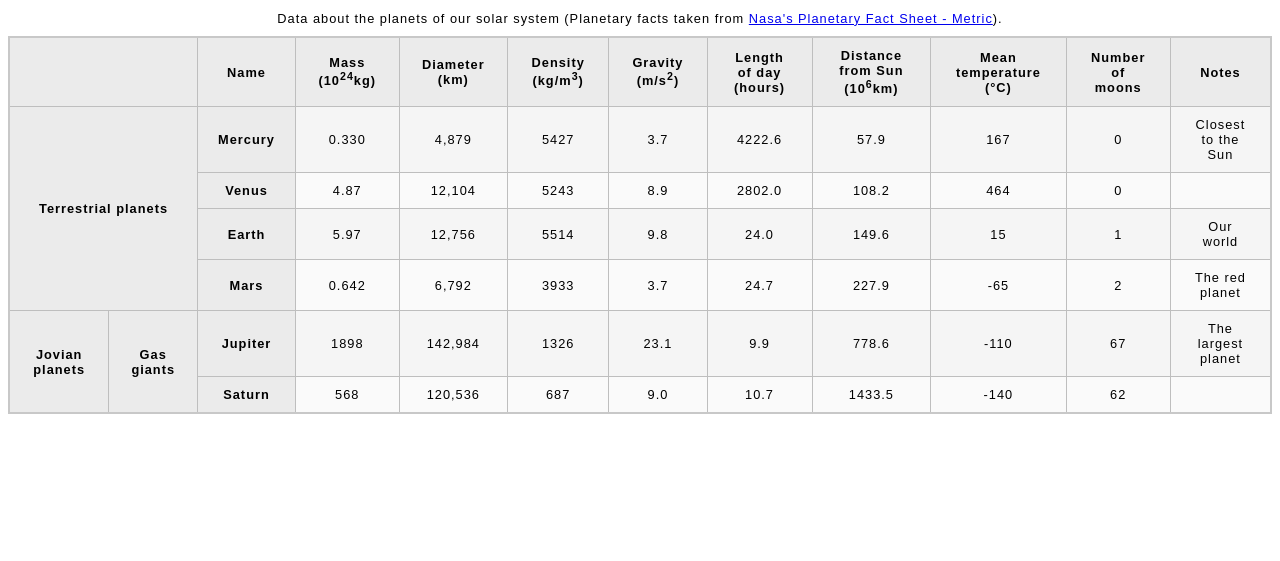
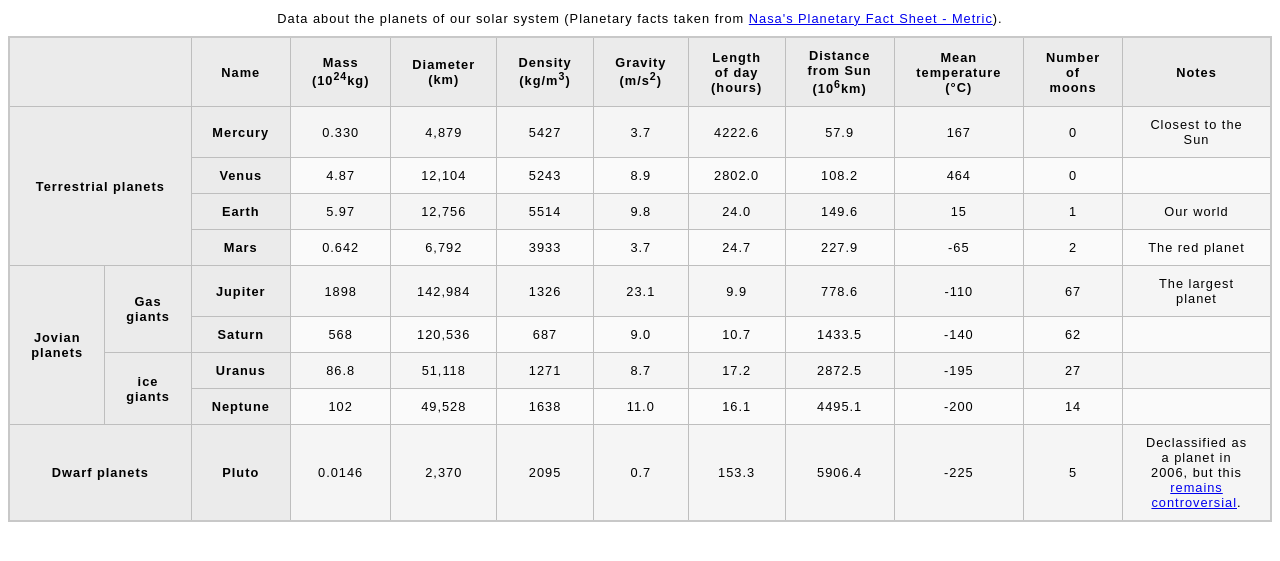
Before and after one commit to krish-0018/webdev-fun, a plain HTML site: page Lab2/Part2/blank-template.html in a window 1280 px wide. Shown: the part 79-640 px from the top of the page. Drawn offline with Linux system fonts and the light colour scheme.

Commit message:
working on lab 2 both parts

```diff
--- a/Lab2/Part2/blank-template.html
+++ b/Lab2/Part2/blank-template.html
@@ -104,7 +104,46 @@
         <td>62</td>
         <td></td>
       </tr>
-
+      <tr>
+        <th rowspan="2">ice giants</th>
+        <th>Uranus</th>
+        <td>86.8</td>
+        <td>51,118</td>
+        <td>1271</td>
+        <td>8.7</td>
+        <td>17.2</td>
+        <td>2872.5</td>
+        <td>-195</td>
+        <td>27</td>
+        <td></td>
+      </tr>
+      <tr>
+        <th>Neptune</th>
+        <td>102</td>
+        <td>49,528</td>
+        <td>1638</td>
+        <td>11.0</td>
+        <td>16.1</td>
+        <td>4495.1</td>
+        <td>-200</td>
+        <td>14</td>
+        <td></td>
+      </tr>
+      <tr>
+        <th colspan="2">Dwarf planets</th>
+        <th>Pluto</th>
+        <td>0.0146</td>
+        <td>2,370</td>
+        <td>2095</td>
+        <td>0.7</td>
+        <td>153.3</td>
+        <td>5906.4</td>
+        <td>-225</td>
+        <td>5</td>
+        <td>Declassified as a planet in 2006, but this <a
+            href="http://www.usatoday.com/story/tech/2014/10/02/pluto-planet-solar-system/16578959/">remains
+            controversial</a>.</td>
+      </tr>
     </tbody>
   </table>
 </body>
```
Also changed, not shown: Lab2/Part1/index.html (+7 -4 lines), Lab2/Part1/originals/firefox-addons120.jpg (added), Lab2/Part1/originals/firefox-addons400.jpg (renamed from Lab2/Part1/originals/firefox-addons.jpg), Lab2/Part1/originals/mozilla-dinosaur-head120.png (added), Lab2/Part1/originals/mozilla-dinosaur-head400.png (added), Lab2/Part1/originals/red-panda1200.jpg (added), Lab2/Part1/originals/red-panda600.jpg (added).
